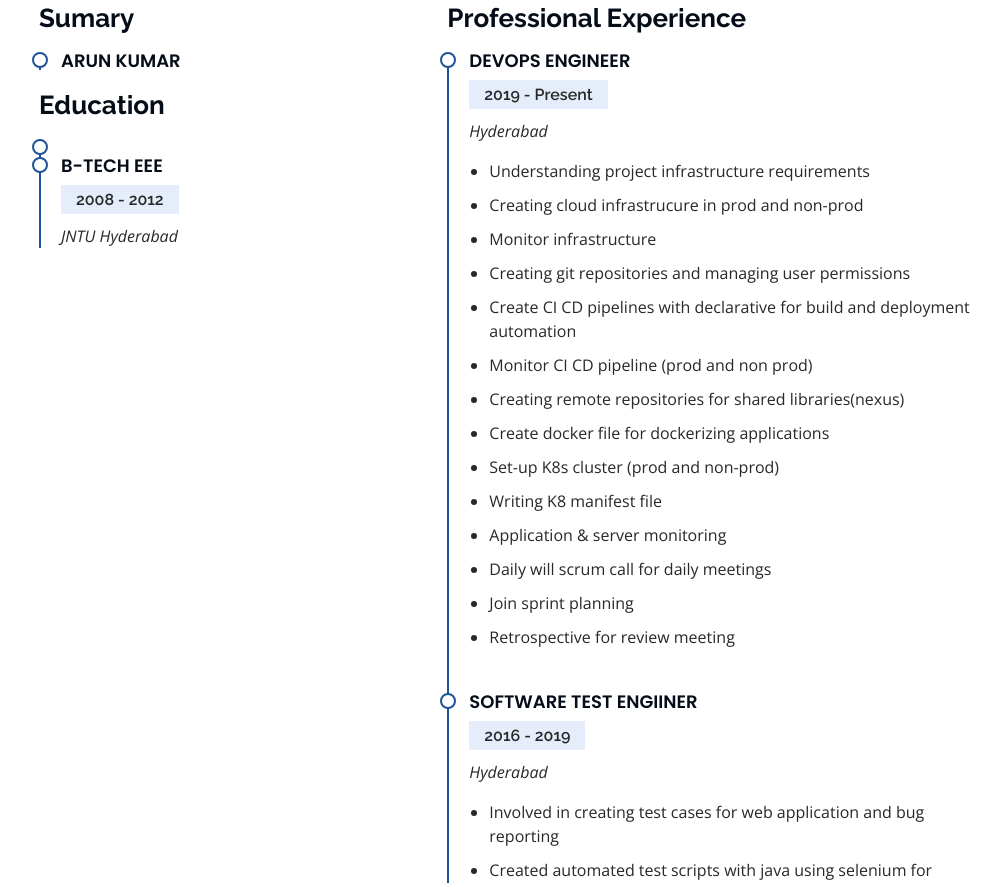
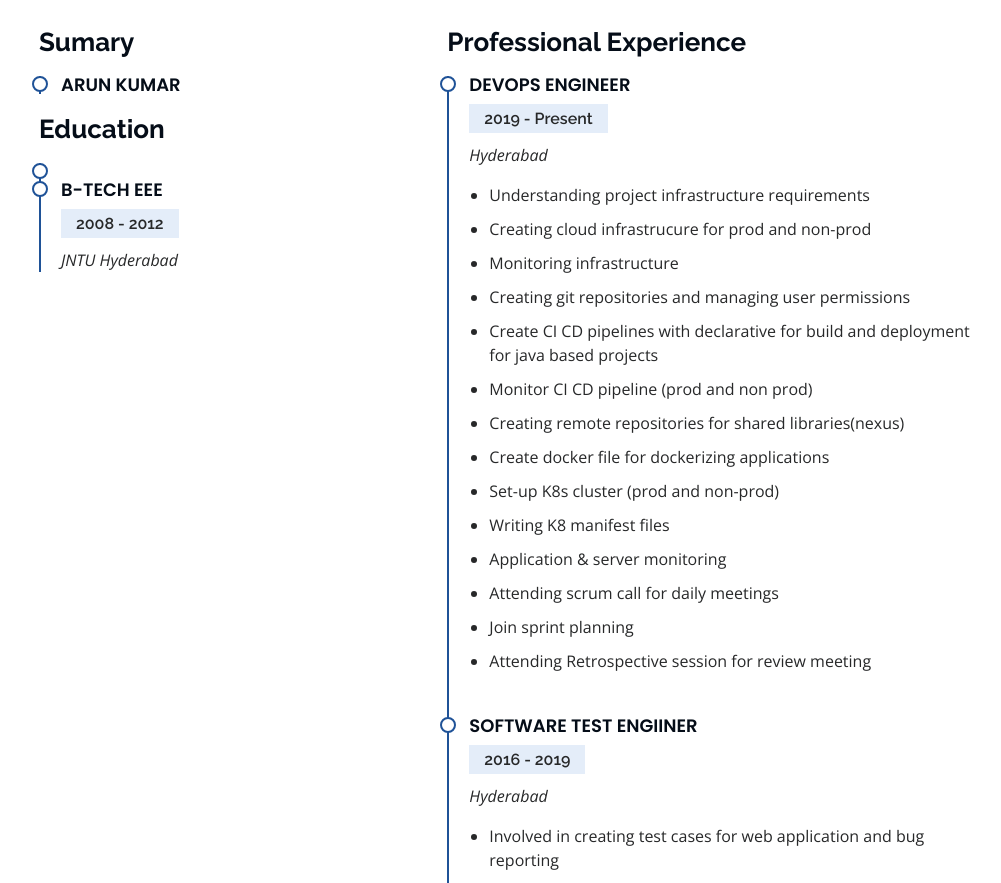
Before and after one commit to azdevops1234/azdevops1234.github.io, a plain HTML site: page index.html in a window 1280 px wide. Shown: the part 2074-2957 px from the top of the page, without its empty margins (273-1274 px from the left). Drawn offline with nearby package versions, Linux system fonts and the light colour scheme.

Commit message:
changes files

```diff
--- a/index.html
+++ b/index.html
@@ -85,7 +85,7 @@
 
         <div class="section-title">
           <h2>About</h2>
-          <p>Devops engineer with 3.5 years of experience in build and deployment using AWS cloud infrastructure using agile methodology.</p>
+          <p>Passionate software enginner with 6 plus years, Devops engineer with 3.5 years of experience in build and deployment using AWS cloud infrastructure using agile methodology.</p>
         </div>
 
         <div class="row">
@@ -237,13 +237,13 @@
 
 <li> Understanding project infrastructure requirements</li>
 
-<li> Creating cloud infrastrucure in prod and non-prod</li>
+<li> Creating cloud infrastrucure for prod and non-prod</li>
 
-<li> Monitor infrastructure</li>
+<li> Monitoring infrastructure</li>
 
 <li> Creating git repositories and managing user permissions</li>
 
-<li> Create CI CD pipelines with declarative for build and deployment automation</li>
+<li> Create CI CD pipelines with declarative for build and deployment for java based projects</li>
 
 <li> Monitor CI CD pipeline (prod and non prod)</li>
 
@@ -253,15 +253,15 @@
 
 <li> Set-up K8s cluster (prod and non-prod)</li>
 
-<li> Writing K8 manifest file</li>
+<li> Writing K8 manifest files</li>
 
 <li> Application & server monitoring</li>
 
-<li> Daily will scrum call for daily meetings</li>
+<li> Attending scrum call for daily meetings</li>
 
 <li> Join sprint planning</li>
 
-<li> Retrospective for review meeting</li>
+<li> Attending Retrospective session for review meeting</li>
 
               </ul>
             </div>
```
